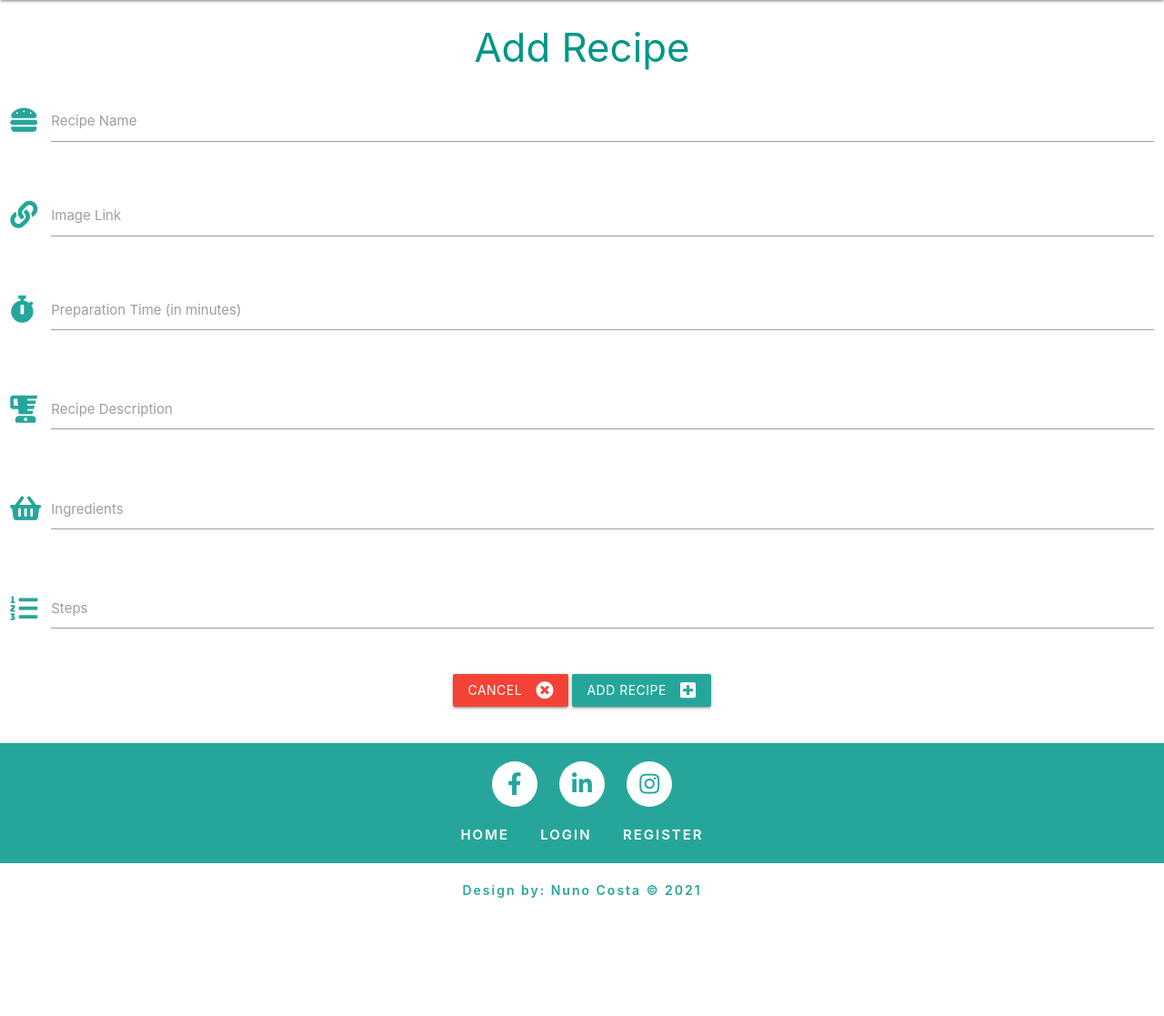
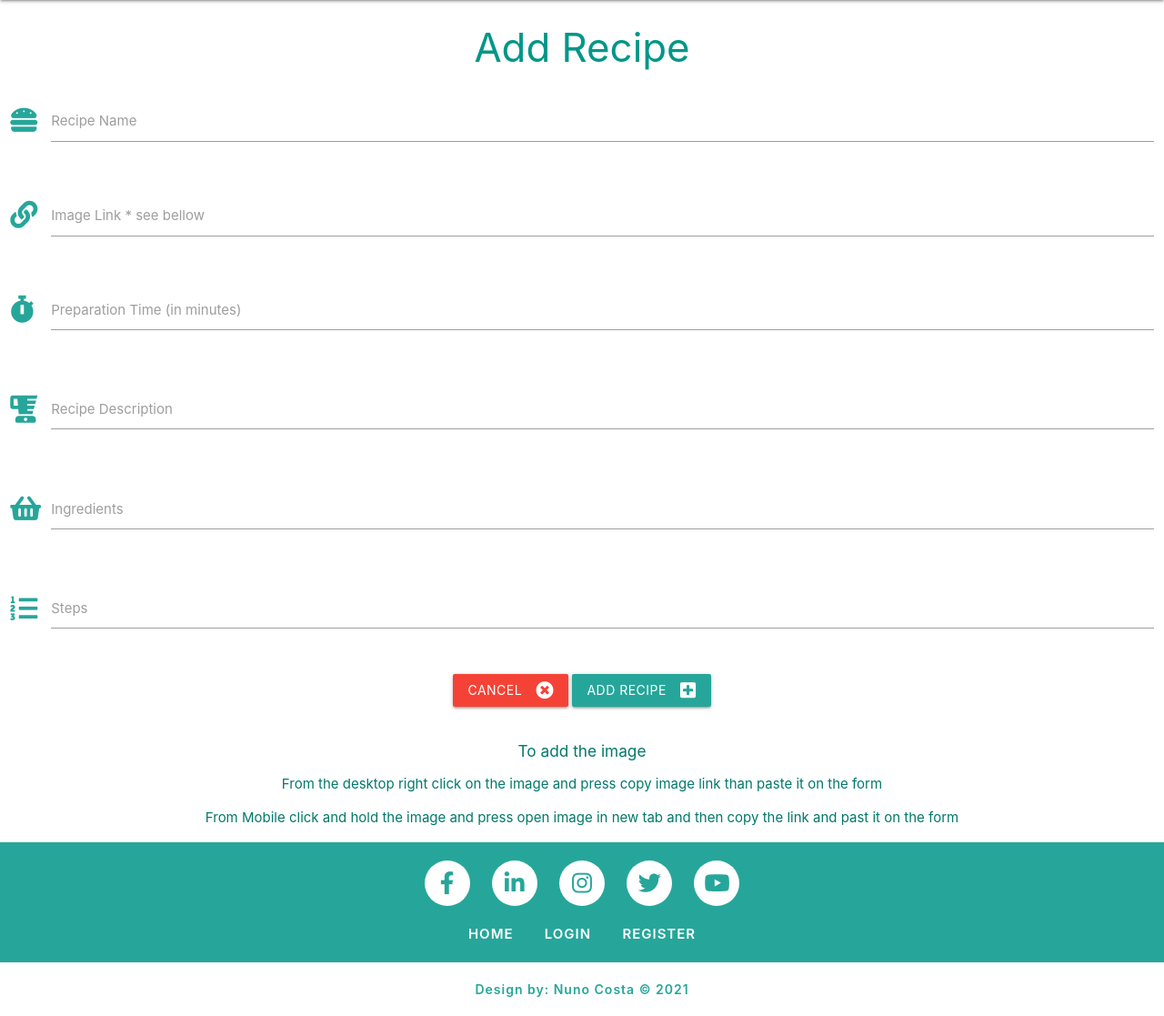
Before and after one commit to NunoCos/Nuno_Cookbook, a Flask app: page /add_recipe in a window 1280 px wide. Shown: the part 64-1181 px from the top of the page at 91% size. Before the commit the page ends 1051 px from the top, so only its background shows below. Run offline with Flask 2, Linux system fonts and the light colour scheme; some libraries are stand-ins or nearby versions.

Commit message:
correct register page and add recipe

```diff
--- a/static/css/style.css
+++ b/static/css/style.css
@@ -104,7 +104,7 @@ a {
 .footer-menu-one ul li a{
     font-size: 15px;
     font-weight: 600;
-    letter-spacing: 2px;
+    letter-spacing: 1px;
     color: white;
     text-transform: uppercase;
 }
@@ -120,5 +120,5 @@ a {
     text-align: center;
     font-size: 14px;
     font-weight: 600;
-    letter-spacing: 2px;
+    letter-spacing: 1px;
 }
--- a/templates/add_recipe.html
+++ b/templates/add_recipe.html
@@ -2,15 +2,14 @@
 {% block content %}
 
     <h3 class="teal-text center align">Add Recipe</h3>
-
         <div class="row">
             <form class="col s12" method="POST" action="{{ url_for('add_recipe') }}">
                 <!-- Recipe Name-->
                 <div class="row">
                     <div class="input-field col s12">
                         <i class="fas fa-hamburger prefix teal-text text-lighten-1"></i>
-                    <input id="recipe_name" name="recipe_name" minlength="5" maxlength="50"
-                        type="text" class="validate" required>
+                        <input id="recipe_name" name="recipe_name" minlength="5" maxlength="50" type="text" class="validate"
+                            required>
                         <label for="recipe_name">Recipe Name</label>
                     </div>
                 </div>
@@ -18,15 +17,15 @@
                     <div class="input-field col s12">
                         <i class="fas fa-link prefix teal-text text-lighten-1"></i>
                         <input id="image_url" name="image_url" class="validate" type="text">
-                    <label for="image_url">Image Link</label>
+                        <label for="image_url">Image Link * see bellow</label>
                     </div>
                 </div>
                 <!-- Recipe Preparation Time-->
                 <div class="row">
                     <div class="input-field col s12">
                         <i class="fas fa-stopwatch prefix teal-text text-lighten-1"></i>
-                    <textarea id="prep_time" name="prep_time" minlength="5"
-                        maxlength="50" class="materialize-textarea validate" required></textarea>
+                        <textarea id="prep_time" name="prep_time" minlength="5" maxlength="50"
+                            class="materialize-textarea validate" required></textarea>
                         <label for="prep_time">Preparation Time (in minutes)</label>
                     </div>
                 </div>
@@ -34,8 +33,8 @@
                 <div class="row">
                     <div class="input-field col s12">
                         <i class="fas fa-blender prefix teal-text text-lighten-1"></i>
-                    <textarea id="recipe_description" name="recipe_description" minlength="5"
-                        maxlength="500" class="materialize-textarea validate" required></textarea>
+                        <textarea id="recipe_description" name="recipe_description" minlength="5" maxlength="500"
+                            class="materialize-textarea validate" required></textarea>
                         <label for="recipe_description">Recipe Description</label>
                     </div>
                 </div>
@@ -43,8 +42,8 @@
                 <div class="row">
                     <div class="input-field col s12">
                         <i class="fas fa-shopping-basket prefix teal-text text-lighten-1"></i>
-                    <textarea id="recipe_ingredients" name="recipe_ingredients" minlength="5"
-                        maxlength="1000" class="materialize-textarea validate" required></textarea>
+                        <textarea id="recipe_ingredients" name="recipe_ingredients" minlength="5" maxlength="1000"
+                            class="materialize-textarea validate" required></textarea>
                         <label for="recipe_ingredients">Ingredients</label>
                     </div>
                 </div>
@@ -52,8 +51,8 @@
                 <div class="row">
                     <div class="input-field col s12">
                         <i class="fas fa-list-ol prefix teal-text text-lighten-1"></i>
-                    <textarea id="recipe_steps" name="recipe_steps" minlength="5"
-                        maxlength="1000" class="materialize-textarea validate" required></textarea>
+                        <textarea id="recipe_steps" name="recipe_steps" minlength="5" maxlength="1000"
+                            class="materialize-textarea validate" required></textarea>
                         <label for="recipe_steps">Steps</label>
                     </div>
                 </div>
@@ -63,7 +62,7 @@
                         <a href="{{ url_for('get_recipe') }}" class="btn waves-effect waves-light red">
                             Cancel <i class="fas fa-times-circle right"></i>
                         </a>
-                    <button class="btn waves-effect waves-light" type="submit">Add Recipe
+                        <button class="btn waves-effect waves-light pulse" type="submit">Add Recipe
                             <i class="fas fa-plus-square right"></i>
                         </button>
                     </div>
@@ -71,4 +70,11 @@
 
             </form>
         </div>
+        <div class="instructions">
+            <div class="teal-text text-darken-2 center-align">
+                <h6>To add the image</h6>
+                    <p>From the desktop right click on the image and press copy image link than paste it on the form</p>
+                    <p>From Mobile click and hold the image and press open image in new tab and then copy the link and past it on the form</p>
+            </div
+        </div>
 {% endblock %}
--- a/templates/base.html
+++ b/templates/base.html
@@ -89,9 +89,11 @@
     <div class="footer-main-div">
         <div class="footer-social-icons">
             <ul>
-                <li><a href="#" target="_blank"><i class="fab fa-facebook-f"></i></a></li>
-                <li><a href="#" target="_blank"><i class="fab fa-linkedin-in"></i></a></li>
-                <li><a href="#" target="_blank"><i class="fab fa-instagram"></i></a></li>
+                <li><a href="https://www.facebook.com/" target="_blank"><i class="fab fa-facebook-f"></i></a></li>
+                <li><a href="https://www.linkedin.com/" target="_blank"><i class="fab fa-linkedin-in"></i></a></li>
+                <li><a href="https://www.instagram.com/" target="_blank"><i class="fab fa-instagram"></i></a></li>
+                <li><a href="https://www.twitter.com/" target="_blank"><i class="fab fa-twitter"></i></a></li>
+                <li><a href="https://www.youtube.com/" target="_blank"><i class="fab fa-youtube"></i></a></li>
             </ul>
         </div>
         <div class="footer-menu-one">
--- a/templates/index.html
+++ b/templates/index.html
@@ -122,7 +122,7 @@
                     <span class="card-title">Instant frozen berry yogurt</span>
                 </div>
                 <div class="card-content">
-                    <p>Three ingredients and two minutes is all you need to whip up this low-fat, low-calorie yogurt, which
+                    <p class="shadow">Three ingredients and two minutes is all you need to whip up this low-fat, low-calorie yogurt, which
                     is ideal for eating after exercise.</p>
                 </div>
             </div>
@@ -134,7 +134,7 @@
                     <span class="card-title">Quick mango pudding</span>
                 </div>
                 <div class="card-content">
-                    <p>If you've taken time to make a special main course, why not take the pressure off and serve this simple but delicious pudding.</p>
+                    <p class="shadow">If you've taken time to make a special main course, why not take the pressure off and serve this simple but delicious pudding.</p>
                 </div>
             </div>
         </div>
--- a/templates/profile.html
+++ b/templates/profile.html
@@ -10,7 +10,7 @@
             <div class="col s12 m6 center-align offset-m3">
                 <div class="card">
                     <div class="card-image waves-effect waves-block waves-light">
-                        <img class="activator img-responsive"
+                        <img class="activator responsive-img"
                             src="https://images.unsplash.com/photo-1495521821757-a1efb6729352?ixid=MnwxMjA3fDB8MHxwaG90by1wYWdlfHx8fGVufDB8fHx8&ixlib=rb-1.2.1&auto=format&fit=crop&w=667&q=80">
                     </div>
                     <div class="card-content">
```
Also changed, not shown: templates/register.html (+4 -13 lines). Lines whose indentation alone changed are shown as unchanged.
